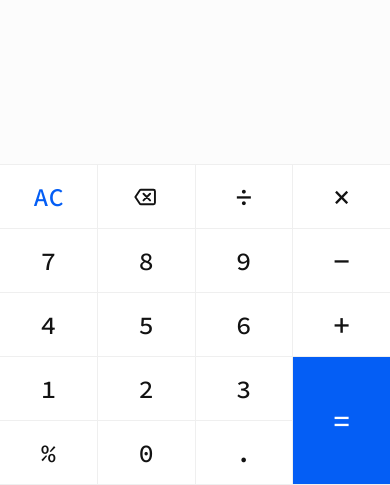
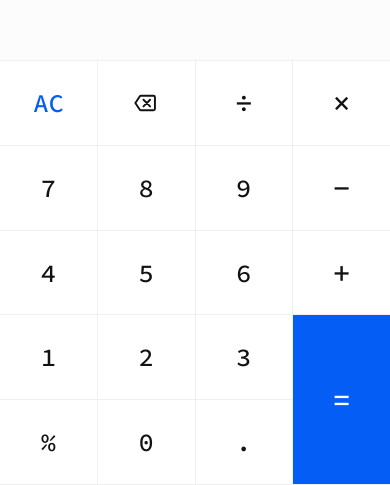
Before and after one commit to ExTEnS10N/calc, a plain HTML site: page index.html in a window 390 px wide. Shown: the part 359-844 px from the top of the page. Drawn offline with Linux system fonts and the light colour scheme.

Commit message:
fixed keyboard max height on iPhone

```diff
--- a/index.css
+++ b/index.css
@@ -120,9 +120,9 @@ body{
 }
 .keyboard tr{
   min-height: 1em;
-  max-height: 64px;
-  height: 64px;
-  height: min(calc(22vw - 1px), 64px);
+  max-height: 88px;
+  height: 88px;
+  height: min(calc(22vw - 1px), 88px);
 }
 .keyboard td{
   background-color: var(--color-bg-plain);
```
